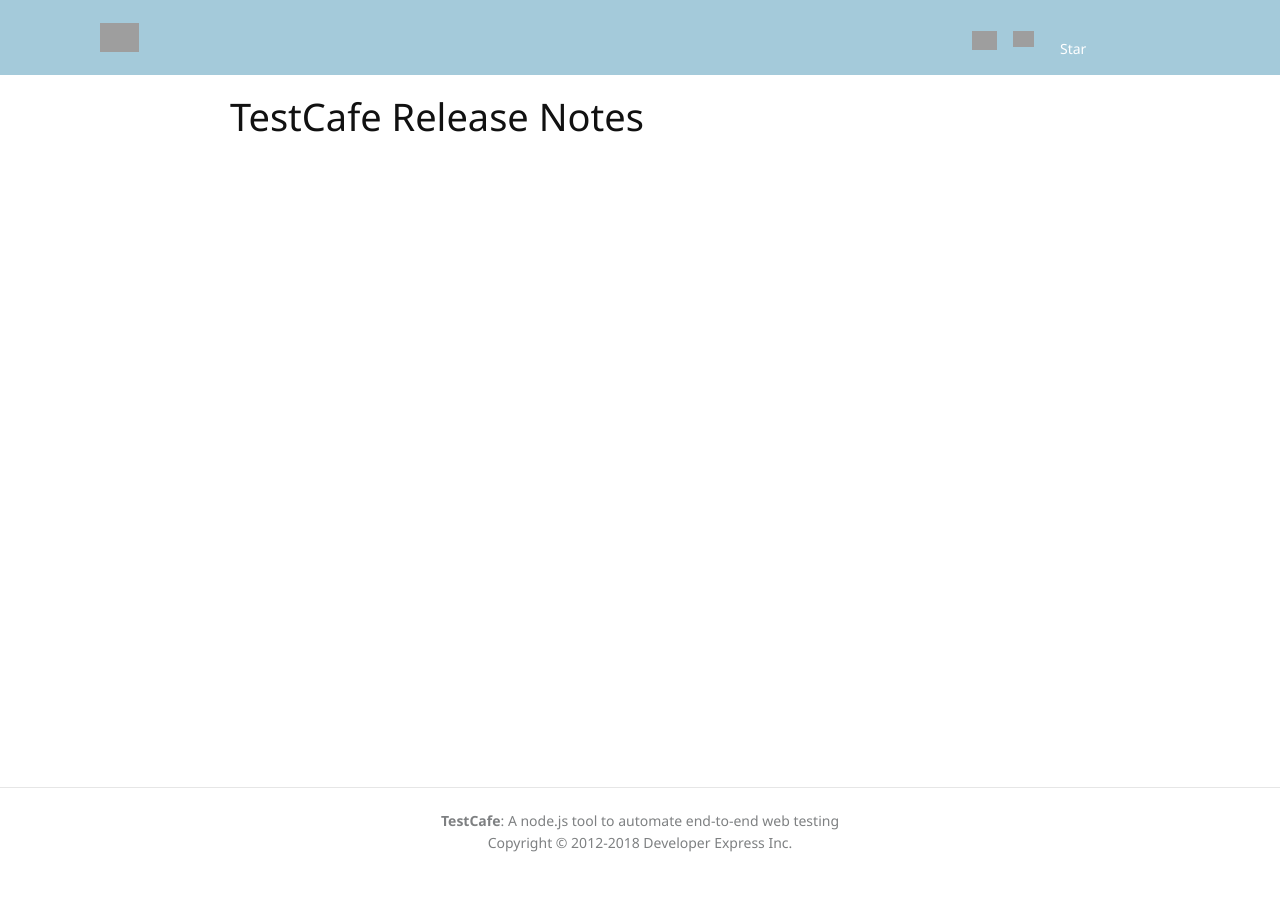
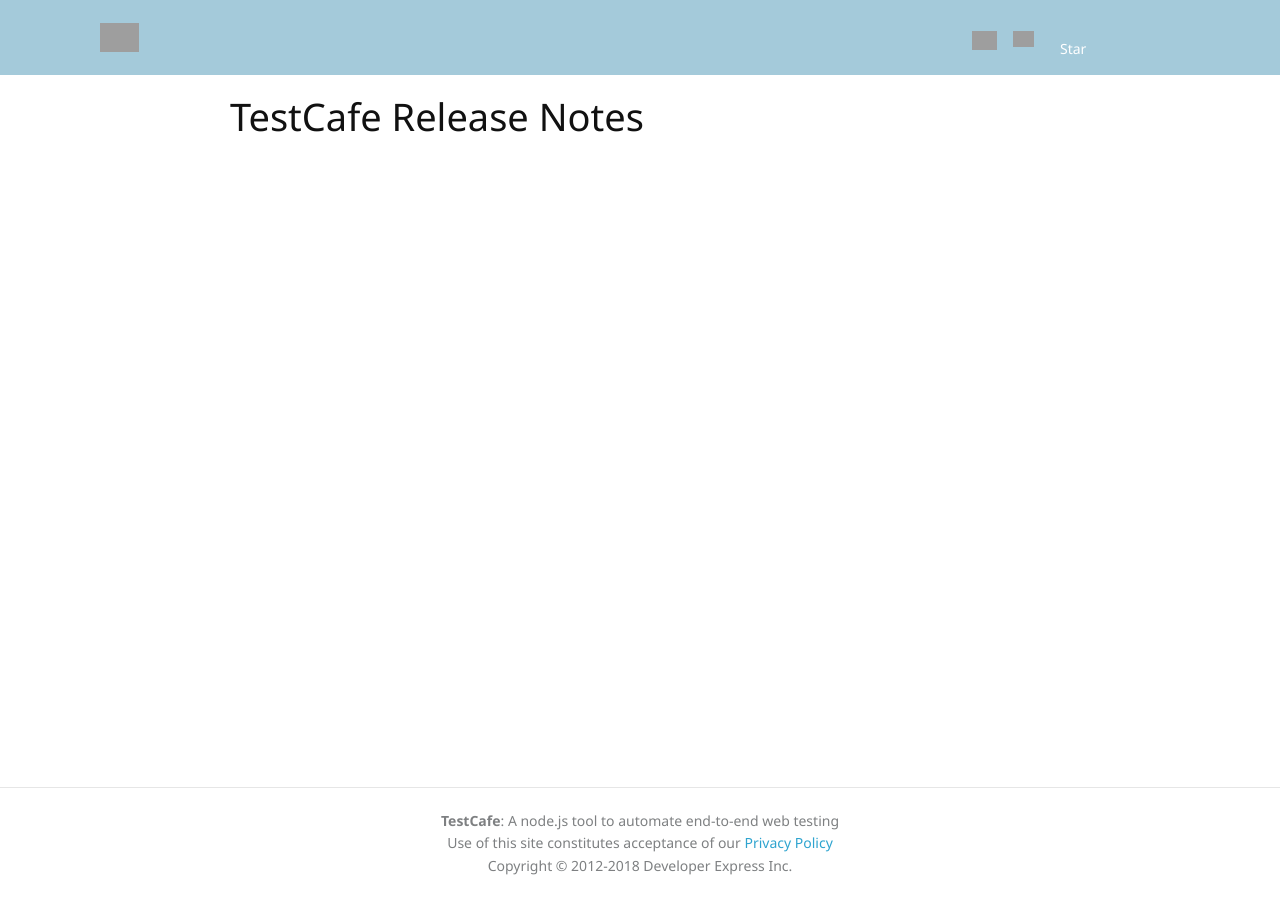
Before and after one commit to DevExpress/testcafe-gh-page-assets, a Jekyll site: the page built from src/blog/index.html, in a window 1280 px wide. Built offline with Jekyll 4.4.1, drawn with Linux system fonts in a browser that asks for light colours; nearby versions of some CDN libraries; Markdown is read by kramdown in place of the engine named in the settings; comment, search, counter and statistics services are not loaded; grey boxes are pictures that could not be loaded.

Commit message:
Add a link to the privacy policy (#56)

```diff
--- a/src/_includes/footer.html
+++ b/src/_includes/footer.html
@@ -2,6 +2,7 @@
     <div class="site-footer-content">
         <div class="footer-col-1">
             <p><strong>TestCafe</strong>: A node.js tool to automate end-to-end web testing<br/>
+            Use of this site constitutes acceptance of our <a href="https://www.devexpress.com/aboutus/privacy-policy.xml"  target="_blank">Privacy Policy</a><br/>
             Copyright © 2012-{{ site.time | date: "%Y" }} Developer Express Inc.</p>
         </div>
     </div>
```
